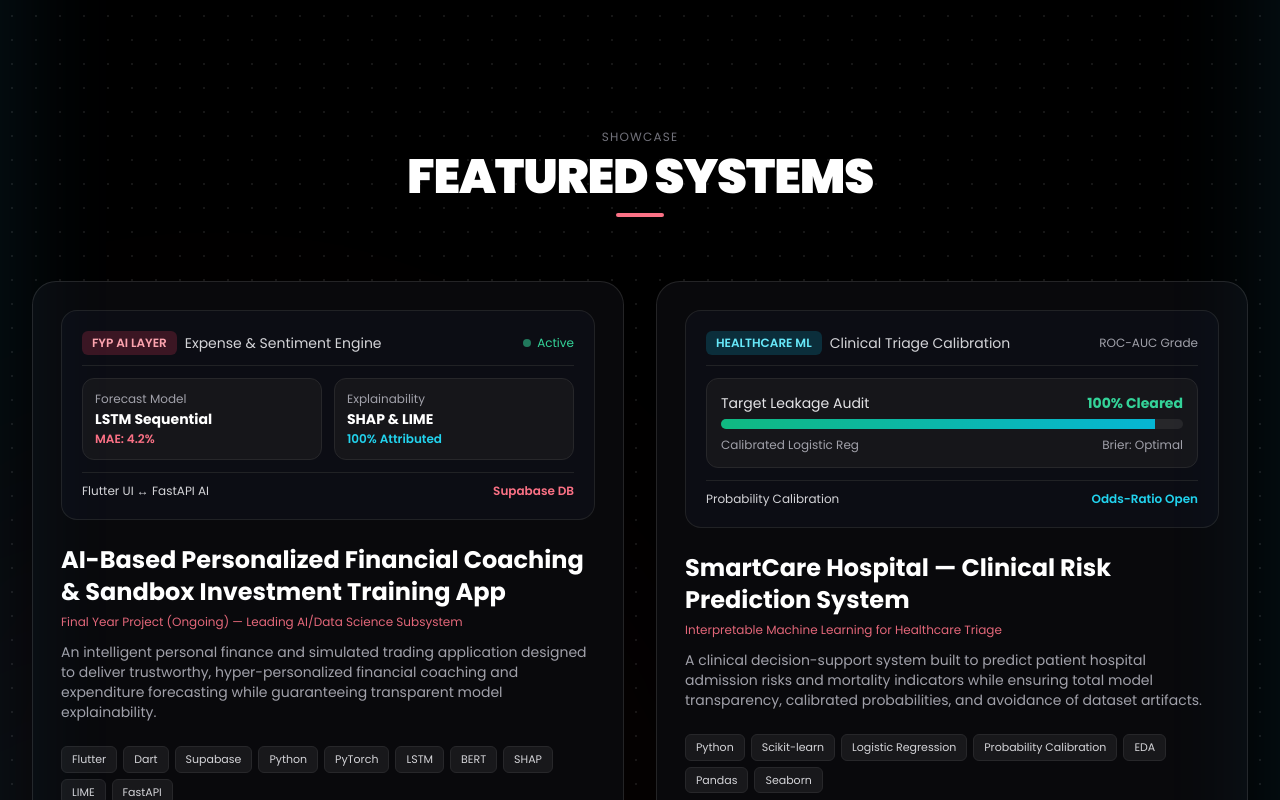
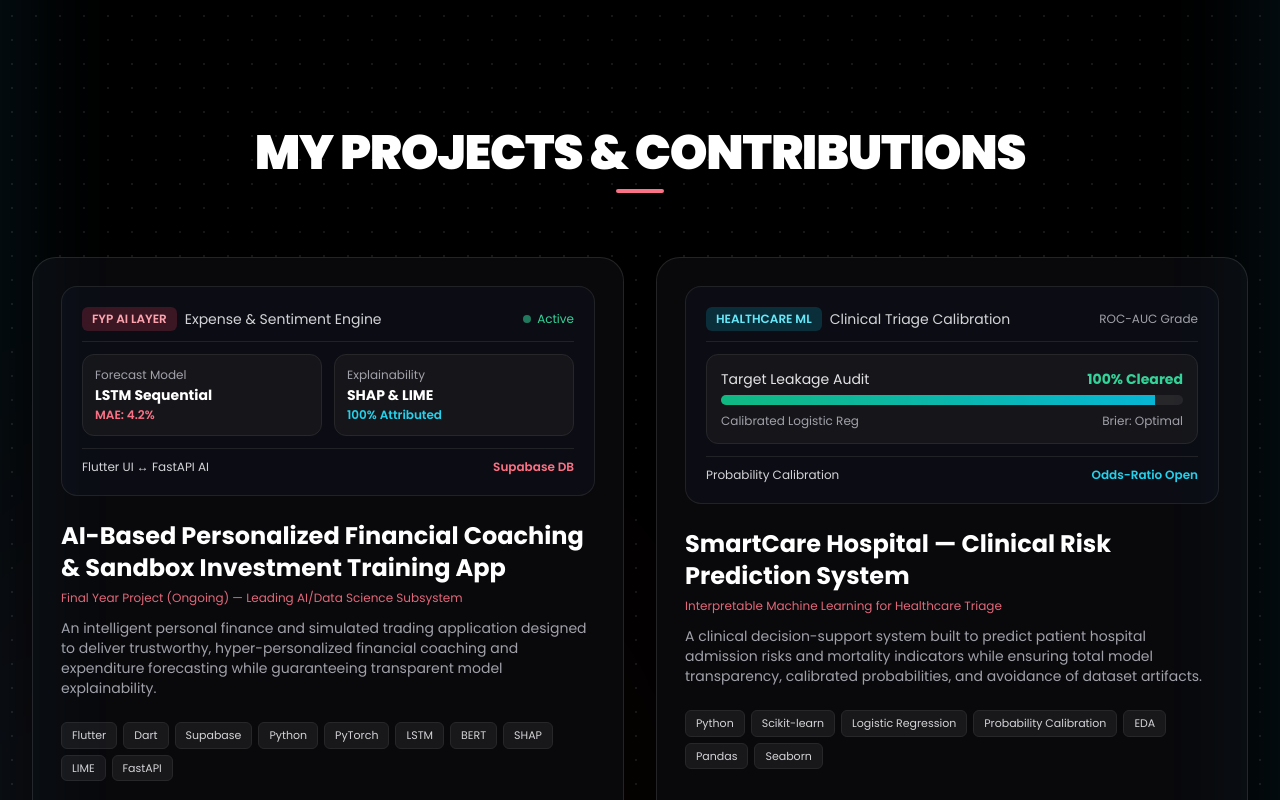
Before and after one commit to sankalpams/My-Portfolio, a React (Vite) app: page / in a window 1280 px wide. Shown: the part 1340-2140 px from the top of the page. Built offline with nearby package versions, Linux system fonts and the light colour scheme.

Commit message:
Update Projects section heading to My Projects & Contributions

```diff
--- a/src/components/Projects.tsx
+++ b/src/components/Projects.tsx
@@ -158,11 +158,8 @@ export const Projects: React.FC = () => {
 
         {/* Section Header */}
         <div className="flex flex-col items-center text-center mb-16">
-          <span className="text-xs font-mono uppercase tracking-widest text-zinc-500 mb-2">
-            SHOWCASE
-          </span>
           <h2 className="text-3xl sm:text-4xl lg:text-5xl font-display font-black text-white dark:text-white tracking-tight uppercase">
-            FEATURED SYSTEMS
+            MY PROJECTS &amp; CONTRIBUTIONS
           </h2>
           <div className="w-12 h-1 bg-rose-400 rounded-full mt-3" />
         </div>
```
